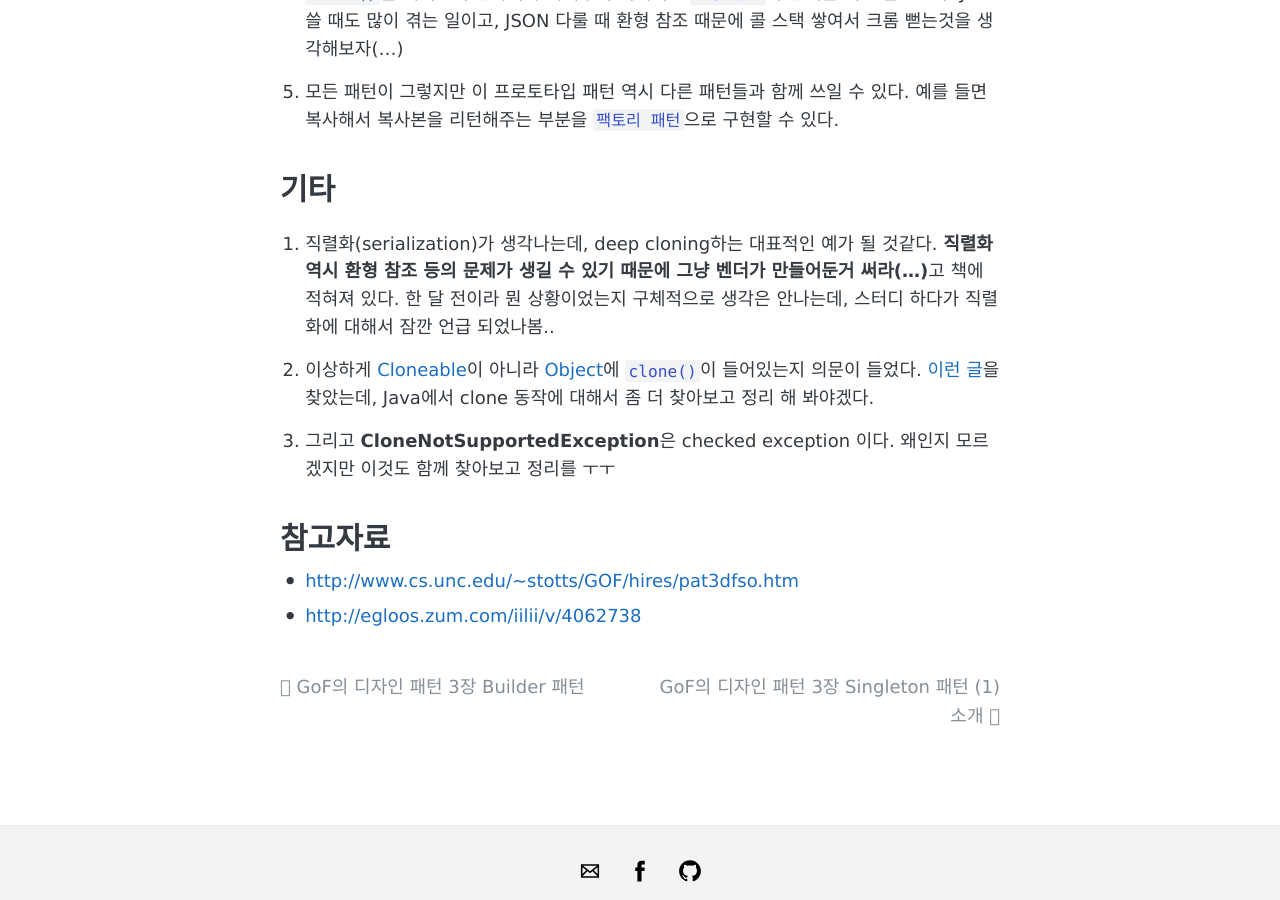
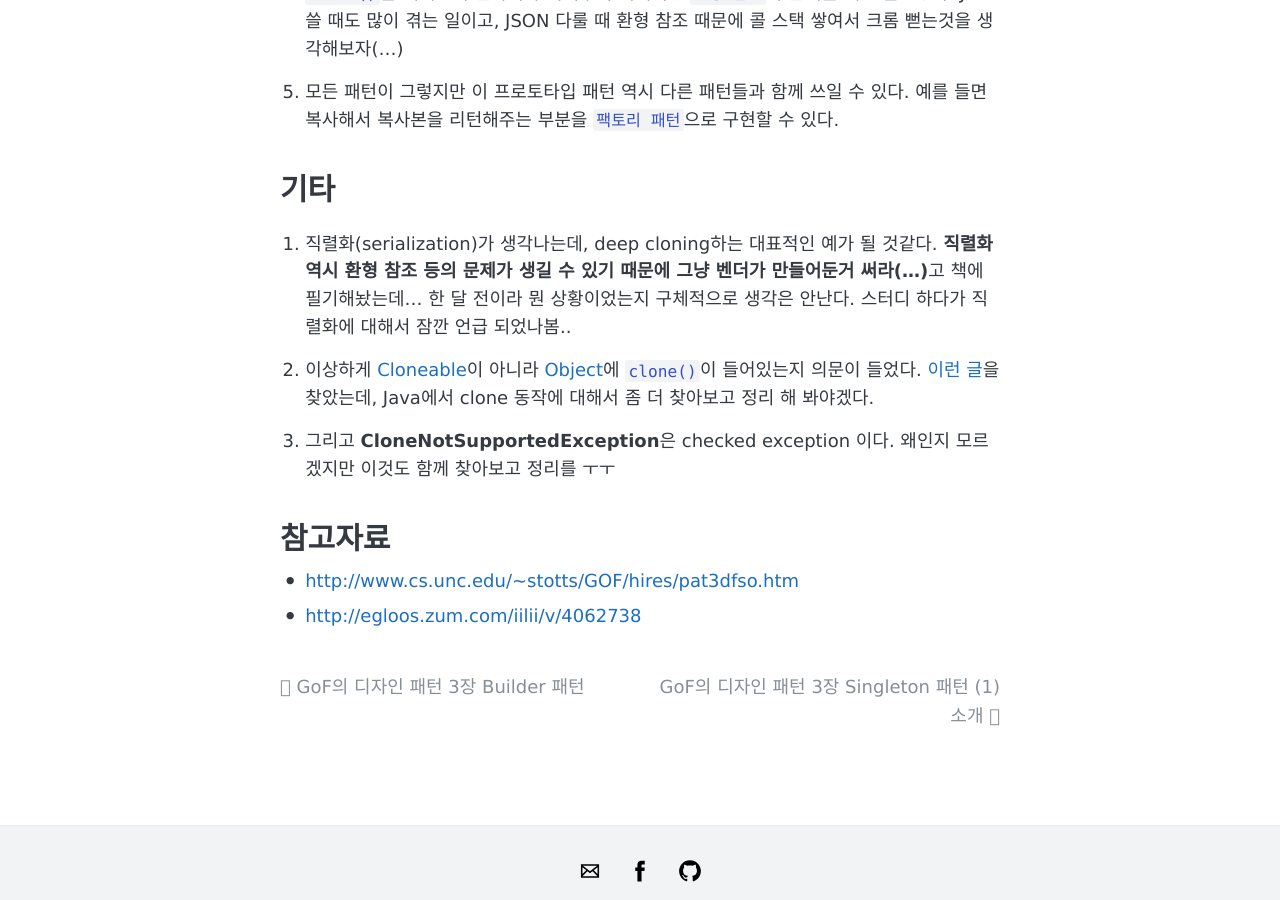
Before and after one commit to hyesun03/hyesun03.github.io, a Jekyll site: the page built from _posts/2019-08-12-gof-design-pattern-04-prototype.md, in a window 1280 px wide and 900 px high, scrolled down 2121 px. Built offline with Jekyll 4.4.1, drawn with Linux system fonts in a browser that asks for light colours; comment, search, counter and statistics services are not loaded.

Commit message:
애매한 표현 수정

```diff
--- a/_posts/2019-08-12-gof-design-pattern-04-prototype.md
+++ b/_posts/2019-08-12-gof-design-pattern-04-prototype.md
@@ -48,7 +48,7 @@ Java에서는 [Cloneable](https://github.com/JetBrains/jdk8u_jdk/blob/master/src
 5. 모든 패턴이 그렇지만 이 프로토타입 패턴 역시 다른 패턴들과 함께 쓰일 수 있다. 예를 들면 복사해서 복사본을 리턴해주는 부분을 `팩토리 패턴`으로 구현할 수 있다.
 
 # 기타
-1. 직렬화(serialization)가 생각나는데, deep cloning하는 대표적인 예가 될 것같다. **직렬화 역시 환형 참조 등의 문제가 생길 수 있기 때문에 그냥 벤더가 만들어둔거 써라(...)**고 책에 적혀져 있다. 한 달 전이라 뭔 상황이었는지 구체적으로 생각은 안나는데, 스터디 하다가 직렬화에 대해서 잠깐 언급 되었나봄..
+1. 직렬화(serialization)가 생각나는데, deep cloning하는 대표적인 예가 될 것같다. **직렬화 역시 환형 참조 등의 문제가 생길 수 있기 때문에 그냥 벤더가 만들어둔거 써라(...)**고 책에 필기해놨는데... 한 달 전이라 뭔 상황이었는지 구체적으로 생각은 안난다. 스터디 하다가 직렬화에 대해서 잠깐 언급 되었나봄..
 
 2. 이상하게 [Cloneable](https://github.com/JetBrains/jdk8u_jdk/blob/master/src/share/classes/java/lang/Cloneable.java)이 아니라 [Object](https://github.com/JetBrains/jdk8u_jdk/blob/master/src/share/classes/java/lang/Object.java)에 `clone()`이 들어있는지 의문이 들었다. [이런 글](http://iilii.egloos.com/4022941)을 찾았는데, Java에서 clone 동작에 대해서 좀 더 찾아보고 정리 해 봐야겠다.
 
```
